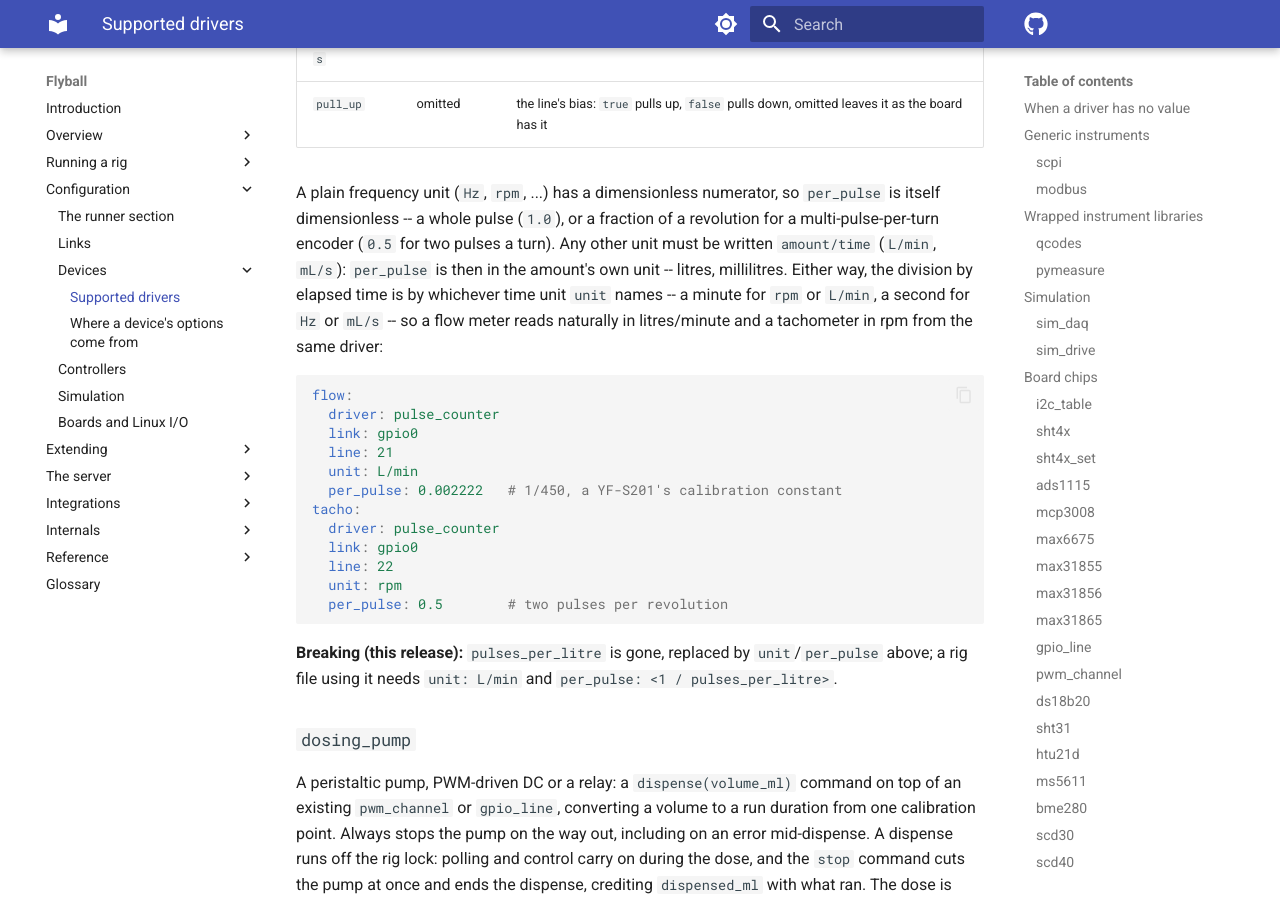
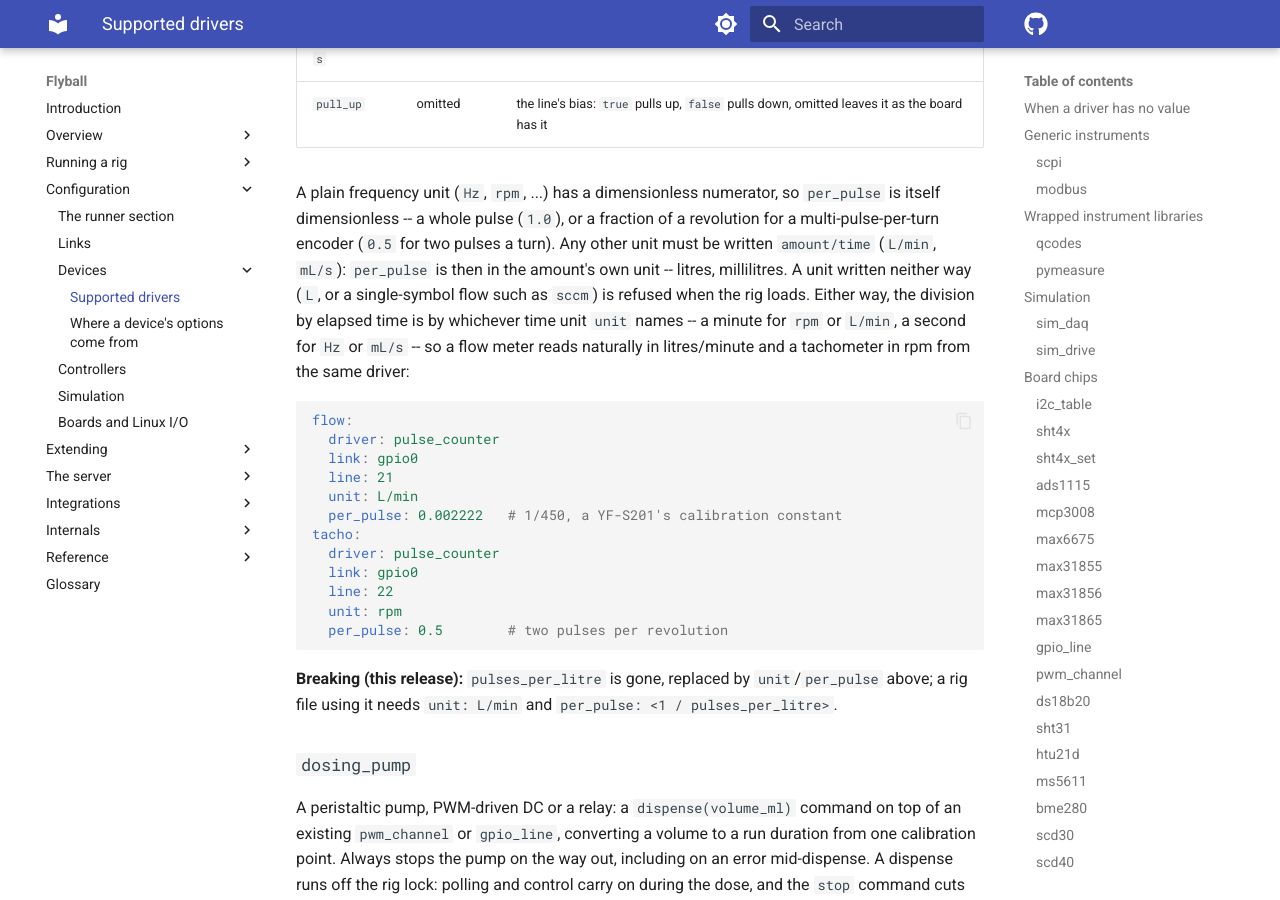
Before and after one commit to bengineer42/flyball, an MkDocs documentation site: the page built from book/src/2-config/devices/drivers.md, in a window 1280 px wide and 900 px high, scrolled down 22668 px. Built offline with MkDocs 1.6.1 and Material for MkDocs 9.7.7, drawn with Linux system fonts in a browser that asks for light colours; comment, search, counter and statistics services are not loaded; the version menu is left out.

Commit message:
pulse_counter: a unit it cannot rate (neither a plain frequency nor amount/time, e.g. L or sccm) is refused when the device is built, not on every read, where the raise would count against the read-failure budget and take the device offline
Signed-off-by: Bengineer <158306087+bengineer42@users.noreply.github.com>

```diff
--- a/book/src/2-config/devices/drivers.md
+++ b/book/src/2-config/devices/drivers.md
@@ -737,7 +737,9 @@ A plain frequency unit (`Hz`, `rpm`, ...) has a dimensionless numerator, so
 `per_pulse` is itself dimensionless -- a whole pulse (`1.0`), or a fraction
 of a revolution for a multi-pulse-per-turn encoder (`0.5` for two pulses a
 turn). Any other unit must be written `amount/time` (`L/min`, `mL/s`):
-`per_pulse` is then in the amount's own unit -- litres, millilitres. Either
+`per_pulse` is then in the amount's own unit -- litres, millilitres. A unit
+written neither way (`L`, or a single-symbol flow such as `sccm`) is refused
+when the rig loads. Either
 way, the division by elapsed time is by whichever time unit `unit` names --
 a minute for `rpm` or `L/min`, a second for `Hz` or `mL/s` -- so a flow
 meter reads naturally in litres/minute and a tachometer in rpm from the
```
Also changed, not shown: 2 other files.
